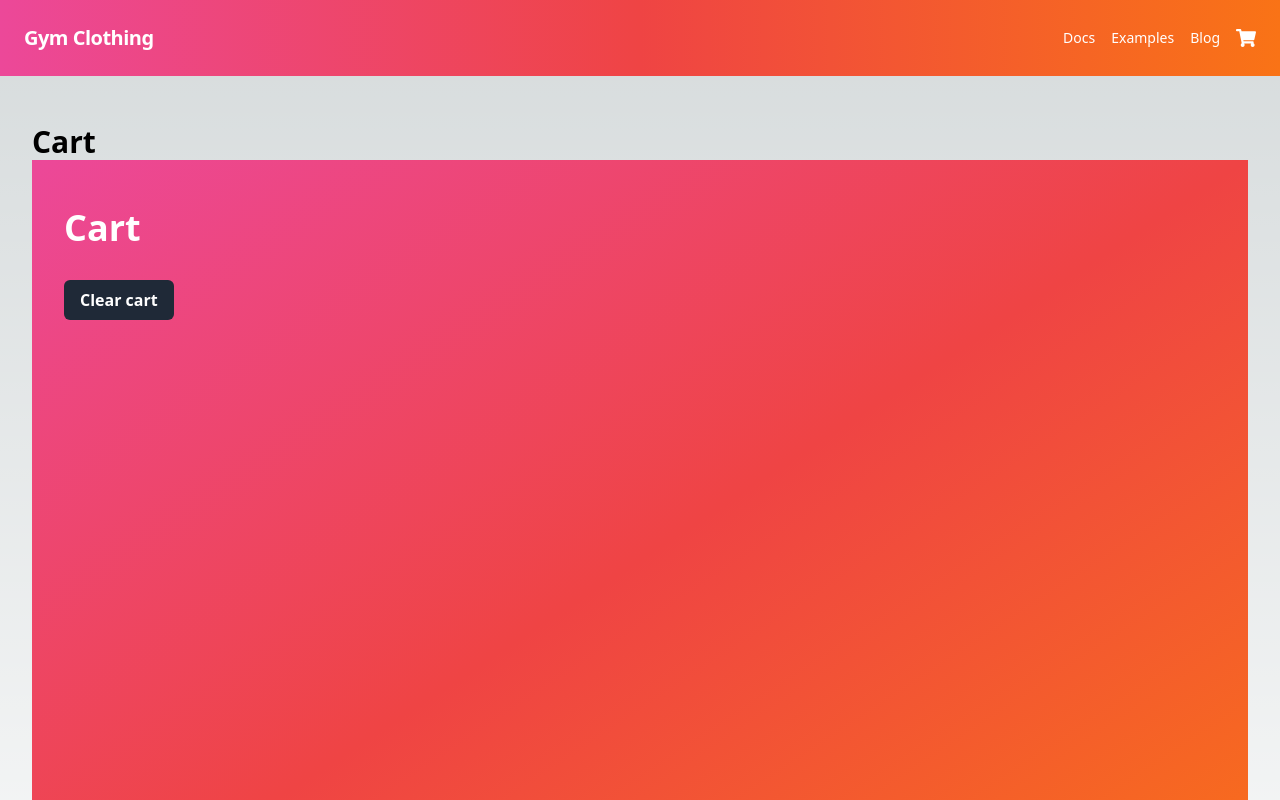
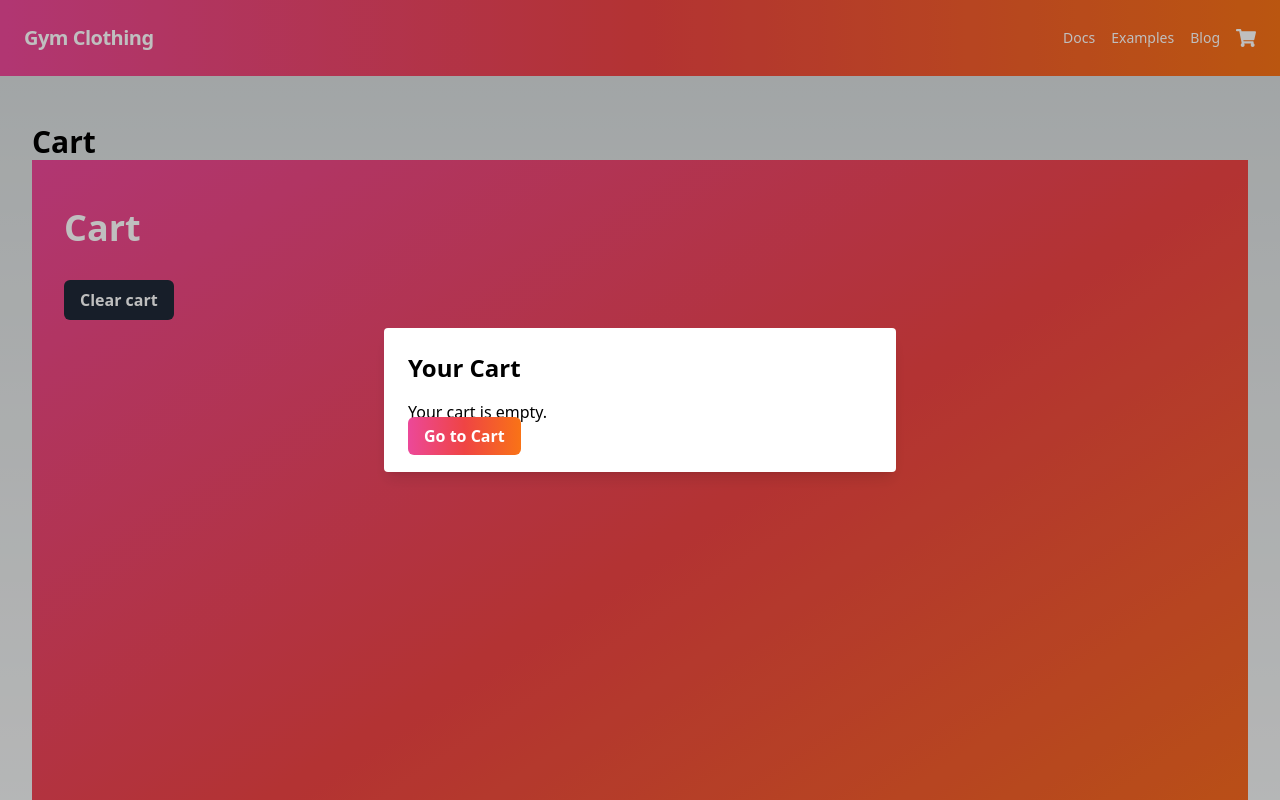
Before and after one commit to vicarb/upgraded-robot, a Next.js app: page /cart in a window 1280 px wide. Both pictures are taken after a click on the icon 1246 px from the left and 38 px from the top of the page. Shown: the top 800 px of the page. Built offline with nearby package versions, Linux system fonts and the light colour scheme.

Commit message:
pop up cart & cart page

```diff
--- /dev/null
+++ b/components/CartPopup/CartPopup.tsx
@@ -0,0 +1,41 @@
+import React, { useState, memo } from 'react';
+import { FaShoppingCart } from 'react-icons/fa';
+import Link from 'next/link';
+import { useCart } from '@/context/CartContext';
+
+interface NavbarProps {}
+
+export const CartPopup: React.FC<{ onClose: () => void }> = memo(({ onClose }) => {
+  console.log("CartPopup is being rendered");
+  const { cartItems } = useCart();
+  console.log("logss", cartItems);
+
+  console.log("Cart items in CartPopup:", cartItems);
+  return (
+    <div className="fixed inset-0 flex items-center justify-center z-50">
+    <div className="absolute inset-0 bg-black opacity-25" onClick={onClose}></div>
+    <div className="relative bg-white w-full max-w-lg mx-auto p-6 rounded shadow-lg z-60">
+      <h2 className="text-2xl font-bold mb-4 text-black">Your Cart</h2>
+      {/* Display cart items */}
+      {cartItems.length === 0 ? (
+        <p>Your cart is empty.</p>
+      ) : (
+        cartItems.map((item) => (
+          <div key={item.id} className="mb-4 text-black">
+            <span className="font-semibold ">{item.name}</span>
+            <span className="ml-4">Quantity: {item.quantity}</span>
+          </div>
+        ))
+      )}
+      {/* Button to go to the cart */}
+      <Link href="/cart">
+        <span className="bg-gradient-to-r from-pink-500 via-red-500 to-orange-500 text-white px-4 py-2 rounded-md font-semibold">
+          Go to Cart
+        </span>
+      </Link>
+    </div>
+  </div>
+  );
+
+
+});
--- a/components/ImageSection/ImageSection.tsx
+++ b/components/ImageSection/ImageSection.tsx
@@ -6,7 +6,7 @@ interface ImageSectionProps {
 
 const ImageSection: React.FC<ImageSectionProps> = ({ images }) => {
   return (
-    <div className="bg-gradient-to-br from-pink-500 via-red-500 to-orange-500">
+    <div className="bg-gradient-to-br from-pink-500 via-red-500 to-orange-500 z-10">
       <div className="container mx-auto py-8 px-4 sm:px-6 lg:px-8">
         <div className="grid grid-cols-1 sm:grid-cols-2 md:grid-cols-3 gap-4">
           {images.map((image, index) => (
--- a/components/Navbar/Navbar.tsx
+++ b/components/Navbar/Navbar.tsx
@@ -1,14 +1,22 @@
 import React, { useState } from 'react';
 import { FaShoppingCart } from 'react-icons/fa';
 import Link from 'next/link';
+import { useCart } from '@/context/CartContext';
+import { CartPopup } from '../CartPopup/CartPopup';
+
 
 interface NavbarProps {}
 
 const Navbar: React.FC<NavbarProps> = ({}) => {
   const [isOpen, setIsOpen] = useState(false);
+  const { cartItems } = useCart();
+  const [isCartPopupOpen, setIsCartPopupOpen] = useState(false);
+
+  const cartItemCount = cartItems.length;
 
   return (
-    <nav className="flex items-center justify-between flex-wrap bg-gradient-to-r from-pink-500 via-red-500 to-orange-500 p-6">
+    <>
+      <nav className="flex items-center justify-between flex-wrap bg-gradient-to-r from-pink-500 via-red-500 to-orange-500 p-6 z-50">
         <div className="flex items-center flex-shrink-0 text-white mr-6">
           <Link href="/">
             <span className="font-semibold text-xl tracking-tight">Gym Clothing</span>
@@ -55,15 +63,22 @@ const Navbar: React.FC<NavbarProps> = ({}) => {
             </a>
           </div>
           <div className="flex items-center lg:ml-4">
-          <div className="flex items-center ">
+            <div className="flex items-center" onClick={() => setIsCartPopupOpen(!isCartPopupOpen)}>
               <FaShoppingCart
                 size={20}
                 className="text-white flex-1 cursor-pointer"
               />
+              {cartItemCount > 0 && (
+                <span className="bg-white text-pink-500 font-bold py-1 px-2 rounded-full ml-2">
+                  {cartItemCount}
+                </span>
+              )}
             </div>
           </div>
         </div>
       </nav>
+      {isCartPopupOpen && <CartPopup onClose={() => setIsCartPopupOpen(false)} />}
+    </>
   );
 };
 
--- a/pages/_app.tsx
+++ b/pages/_app.tsx
@@ -8,9 +8,11 @@ export default function App({ Component, pageProps }: AppProps) {
   return (
     <>
     <CartProvider>
+
     <Navbar/>
     <Component {...pageProps} />
     <Footer/>
+
     </CartProvider>
     </>
     )
--- a/pages/products/[id].tsx
+++ b/pages/products/[id].tsx
@@ -23,10 +23,10 @@ const ProductDetail: React.FC<Props> = ({ product }) => {
   };
 
   return (
-    <div className="min-h-screen bg-gradient-to-br from-pink-500 via-red-500 to-orange-500 text-white">
+    <div className="min-h-screen bg-gradient-to-br from-pink-500 via-red-500 to-orange-500 text-white z-10">
     <div className="container mx-auto py-12 px-4 sm:px-6 lg:px-8">
       <div className="grid grid-cols-1 lg:grid-cols-2 gap-8">
-          <div className="relative w-full h-80">
+        <div className="relative w-full h-80 z-40">
           <Image src={product.image} alt={product.name} layout="fill" objectFit="cover" />
         </div>
           <div>
```
Lines whose indentation alone changed are shown as unchanged.
